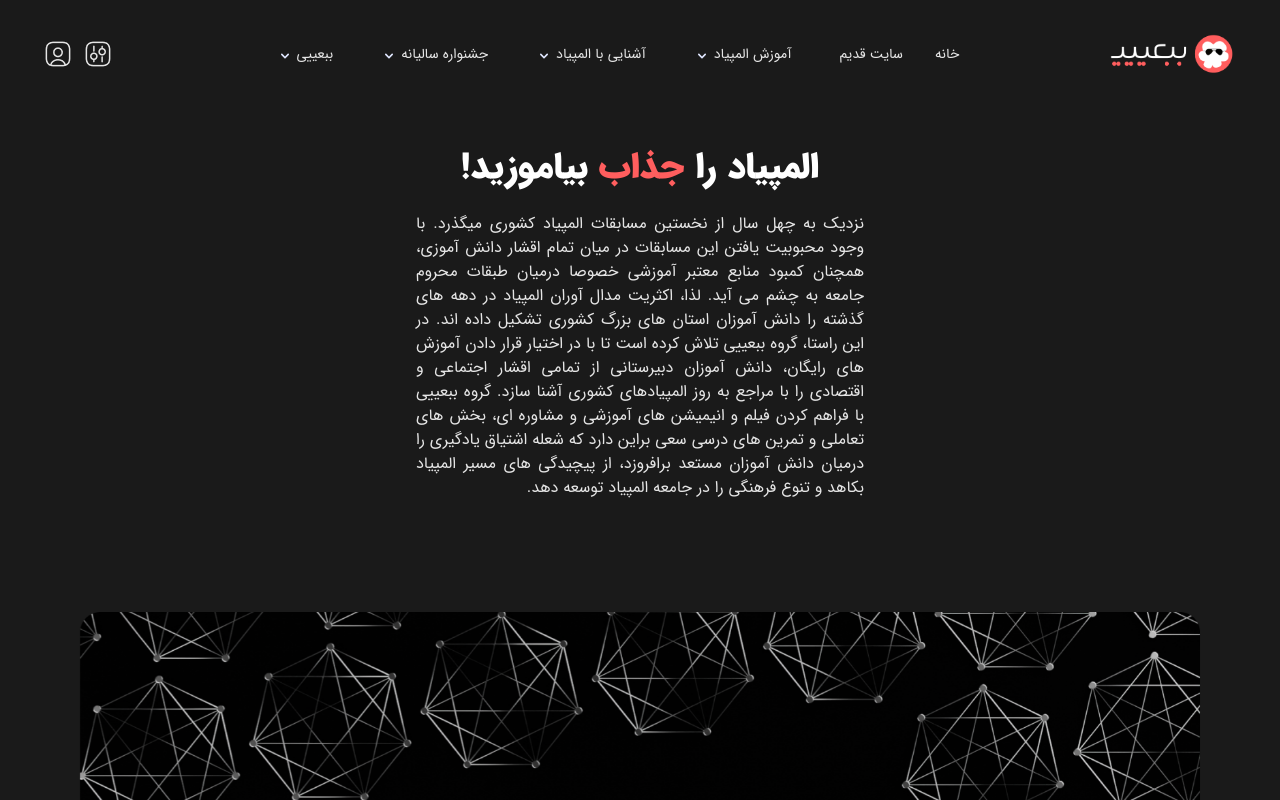
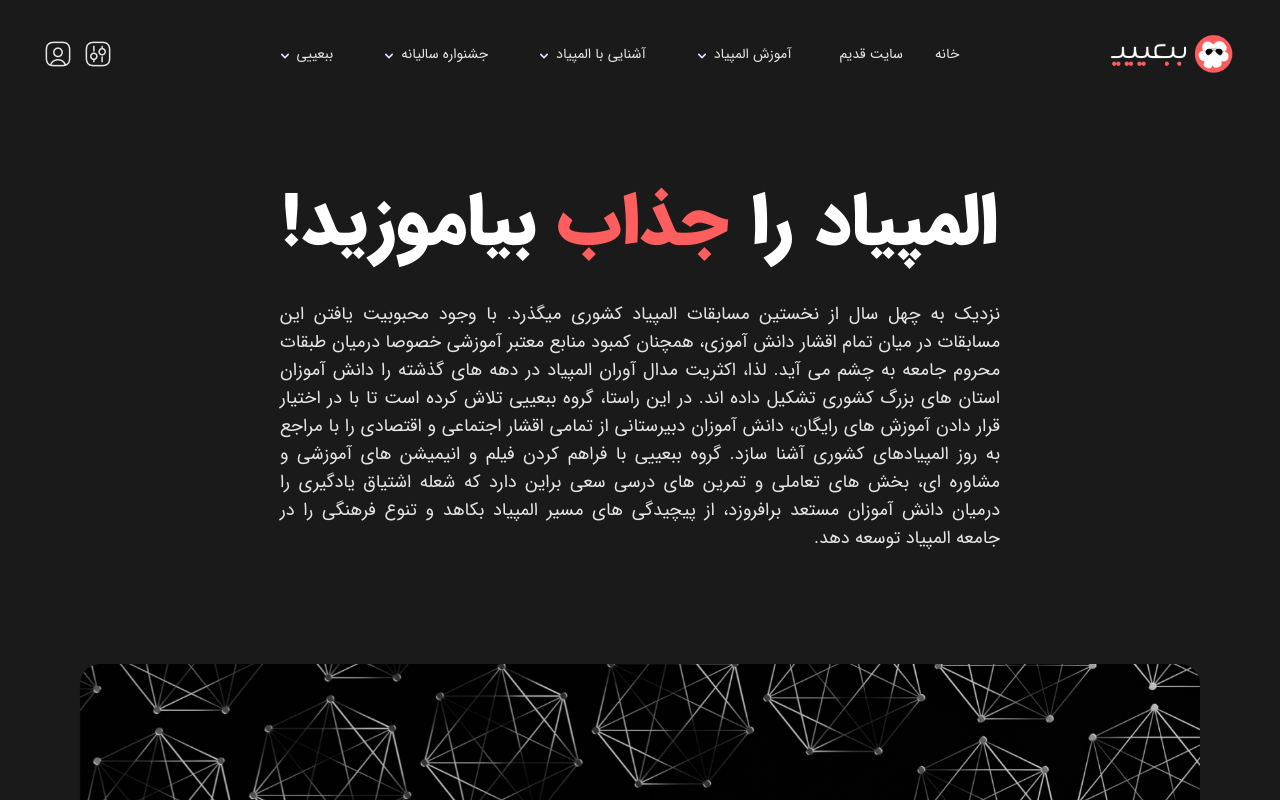
Before and after one commit to Ariiima/babaeeeNewHomePage, a Vue app: page / in a window 1280 px wide. Shown: the top 800 px of the page. Built offline with nearby package versions, Linux system fonts and the light colour scheme.

Commit message:
responsive

```diff
--- a/src/App.vue
+++ b/src/App.vue
@@ -9,17 +9,17 @@
 <template>
   <div class='bg-[#1A1A1A]'>
     <Navbar class="mb-10" />
-    <section class="max-w-md space-y-6 mx-auto flex flex-col items-center" dir="rtl">
-        <span class="text-white font-bold text-4xl blackText">
+    <section class="max-w-md sm:max-w-lg md:max-w-xl xl:max-w-3xl space-y-6 mx-auto flex flex-col items-center" dir="rtl">
+        <span class="text-white font-bold text-4xl blackText sm:text-5xl sm:mb-4 xl:text-7xl mt-10">
             المپیاد را
             <span class="text-[#FF5E5E] blackText">جذاب</span>
             بیاموزید!
         </span>
-        <p class="max-w-[587.667px] text-[#E5E5E5] text-justify">
+        <p class="text-sm max-w-[23rem] sm:max-w-[30rem] sm:text-lg lg:max-w-[40rem] xl:max-w-[45rem] text-[#E5E5E5] text-justify">
             نزدیک به چهل سال از نخستین مسابقات المپیاد کشوری میگذرد. با وجود محبوبیت یافتن این مسابقات در میان تمام اقشار دانش آموزی، همچنان کمبود منابع معتبر آموزشی خصوصا درمیان طبقات محروم جامعه به چشم می آید. لذا، اکثریت مدال آوران المپیاد در دهه های گذشته را دانش آموزان استان های بزرگ کشوری تشکیل داده اند. در این راستا، گروه ببعییی تلاش کرده است تا با در اختیار قرار دادن آموزش های رایگان، دانش آموزان دبیرستانی از تمامی اقشار اجتماعی و اقتصادی را با مراجع به روز المپیادهای کشوری آشنا سازد. گروه ببعییی با فراهم کردن فیلم و انیمیشن های آموزشی و مشاوره ای، بخش های تعاملی و تمرین های درسی سعی براین دارد که شعله اشتیاق یادگیری را درمیان دانش آموزان مستعد برافروزد، از پیچیدگی های مسیر المپیاد بکاهد و تنوع فرهنگی را در جامعه المپیاد توسعه دهد.
         </p>
     </section>
-    <Swiper class="w-[80rem] translate-y-[7rem]"/>
+    <Swiper class="w-[28rem] sm:w-[35rem] lg:w-[50rem] xl:w-[80rem] translate-y-[7rem]"/>
     <Section/>
 
     <Section/>
--- a/src/components/Dropdown.vue
+++ b/src/components/Dropdown.vue
@@ -33,7 +33,7 @@
         href='#'
         v-for="item of items"
           to="/"
-          class="block px-4 py-2 text-[#E5E5E5] hover:bg-[#262626] hover:text-white px-6 py-2 rounded-[10px] "
+          class="text-sm lg:text-md block px-4 py-2 text-[#E5E5E5] hover:bg-[#262626] hover:text-white rounded-[10px] "
         >
           {{item}}
         </a>
--- a/src/style.css
+++ b/src/style.css
@@ -26,3 +26,27 @@
 .blackText{
   font-family: 'IranianSansBlack';
 }
+
+@media screen and (min-width:640px){
+  section span {
+  word-spacing: 10px;
+}
+}
+
+@media screen and (min-width:768px){
+  section span {
+  word-spacing: 10px;
+}
+}
+
+@media screen and (min-width:1024px){
+  section span {
+  word-spacing: 30px;
+}
+}
+
+@media screen and (min-width:1280px){
+  section span {
+  word-spacing: 0px;
+}
+}
```
